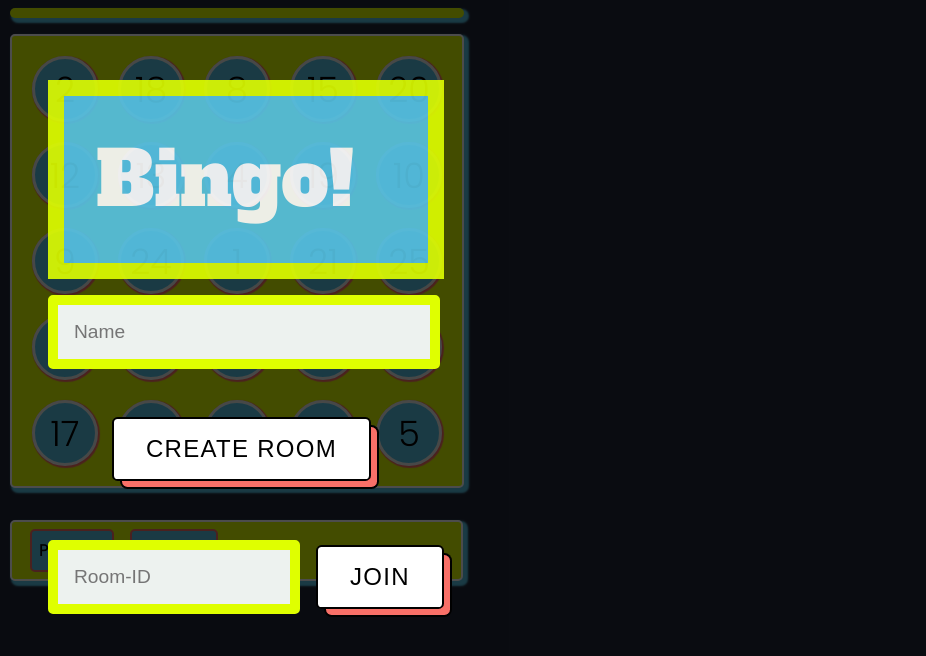
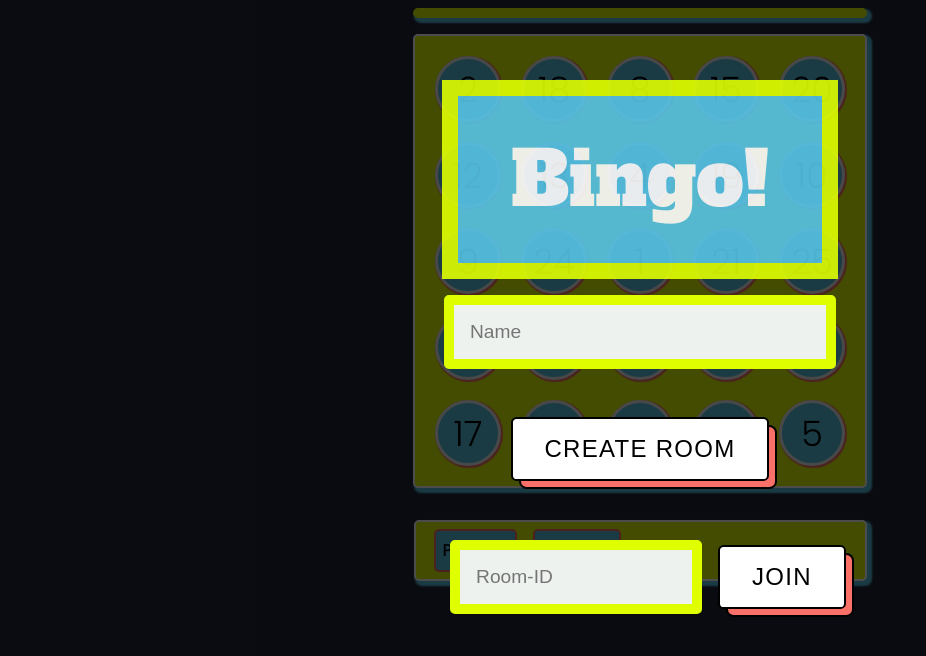
Before and after one commit to aryn117/Bingo, a plain HTML site: page index.html in a window 1280 px wide. Shown: the whole page, without its empty margins (0-926 px from the left). Drawn offline with Linux system fonts and the light colour scheme.

Commit message:
flex fix

```diff
--- a/style.css
+++ b/style.css
@@ -13,14 +13,21 @@ body {
   display: flex;
   background-color: var(--raisin-black);
   flex-direction: column;
+  flex-wrap: wrap;
+  align-content: center;
+  justify-content: center;
+  align-items: center;
 }
 
 /*? ****** Room Creation Modal *********************************************/
 
 .splash_container {
   display: flex;
-
   flex-direction: column;
+  flex-wrap: wrap;
+  align-content: center;
+  justify-content: flex-start;
+  align-items: center;
   position: fixed;
   z-index: 5;
   left: 0;
@@ -36,9 +43,10 @@ body {
   font-family: 'Alfa Slab One', cursive;
   font-size: 75px;
   color: white;
-  display: block;
-  margin-top: 5rem;
-  margin-left: 3rem;
+  display: flex;
+   margin-top: 5rem;
+
+  justify-content: center;
   background-color: var(--vivid-sky-blue);
   opacity: 90%;
   padding: 2rem;
@@ -92,7 +100,7 @@ body {
   background-color: rgba(0, 0, 0, 0.7); /* Black w/ opacity */
 }
 .modal--win {
-  width: 400px;
+  width: 300px;
   font-family: 'Alfa Slab One', cursive;
   font-size: 45px;
   color: white;
@@ -100,7 +108,7 @@ body {
   margin-top: 5rem;
   margin-left: 1rem;
   background-color: var(--vivid-sky-blue);
-  opacity: 90%;
+  opacity: 80%;
   padding: 1rem;
   border: 1rem solid var(--maximum-green-yellow);
 }
@@ -181,6 +189,7 @@ div .modal--button {
 /* Active Bingo Cells */
 .active {
   background-color: var(--vivid-sky-blue);
+
 }
 
 /*?   Current Player List *****************************************/
```
